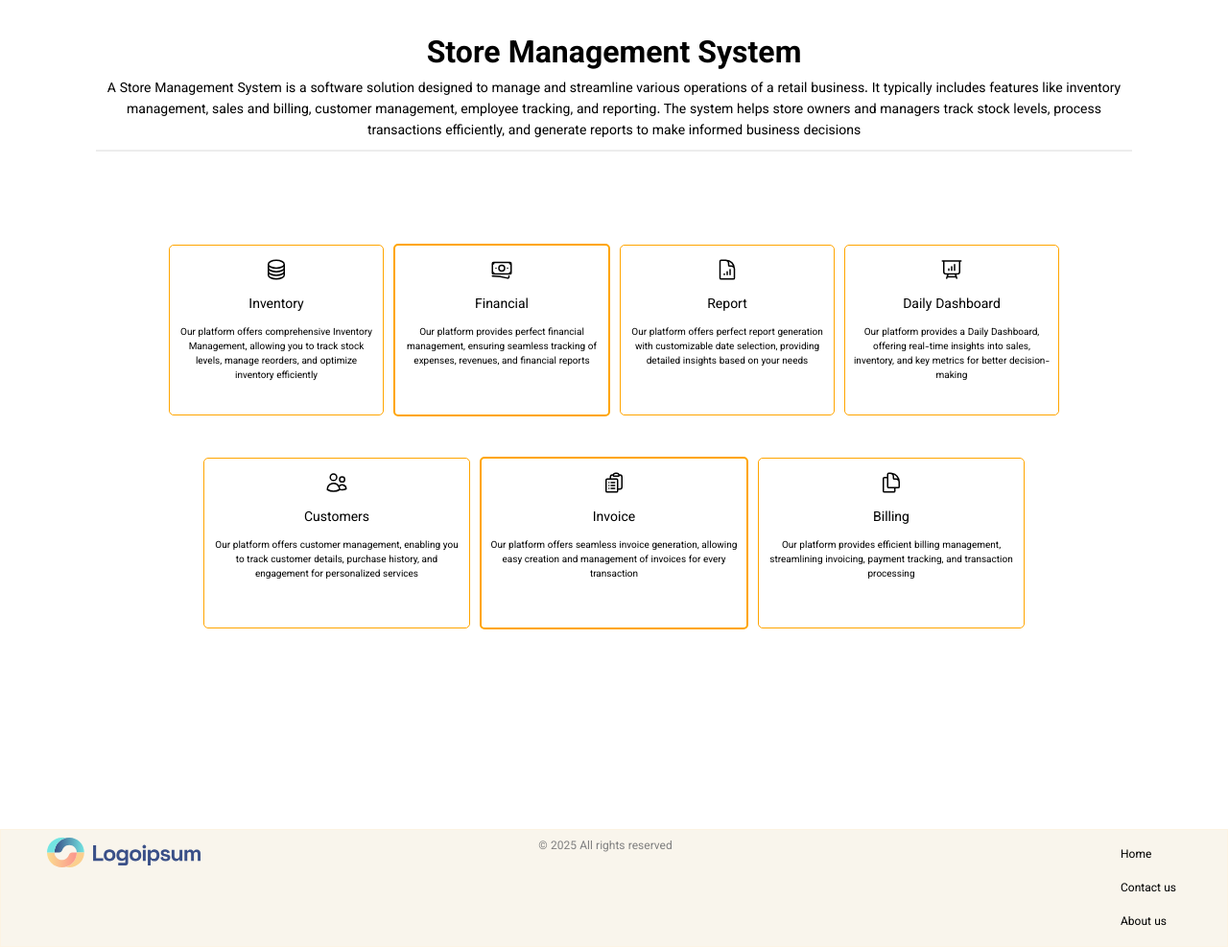
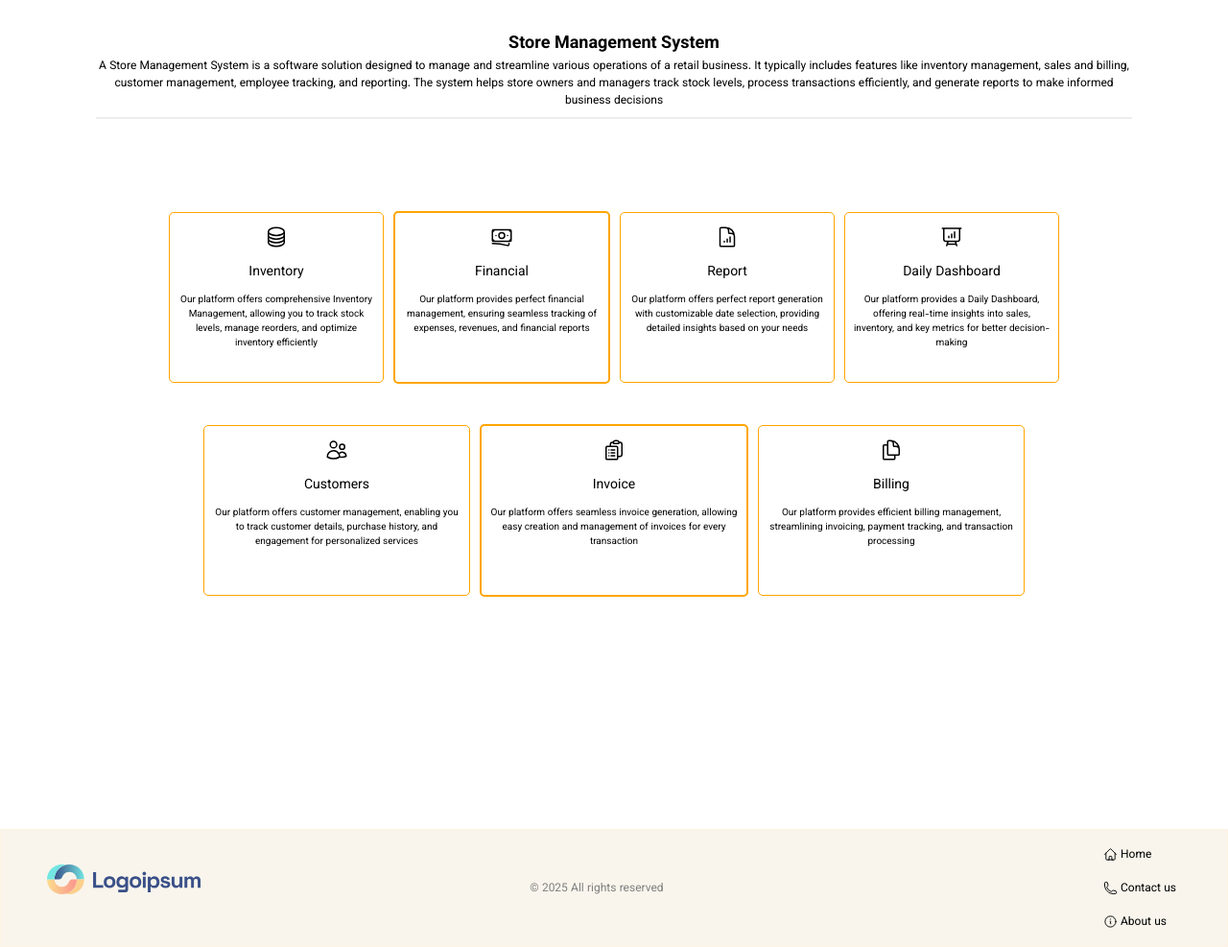
Before and after one commit to Esmat-Farjad/Commerce, a Django app: page / in a window 1280 px wide. Shown: the part 65-1052 px from the top of the page at 96% size. Run offline with Django 5.2, Linux system fonts and the light colour scheme; style sheets or scripts are compiled from the project's sources; some libraries are stand-ins or nearby versions; some web fonts are replaced.

Commit message:
footer fixed

```diff
--- a/src/static/styles/layout/_common.scss
+++ b/src/static/styles/layout/_common.scss
@@ -43,9 +43,13 @@
         }
     }
 }
-.size-4{
+.size-6{
     width: 24px;
     height: 24px;
+}
+.size-4{
+    width: 15px;
+    height: 15px;
 }
 
 // landing page styling
@@ -59,11 +63,12 @@
         .title{
             padding: 0px;
             margin: 0px;
+            font-size: 18px;
         }
         .text{
             padding: 0px;
             margin: 0px;
-            font-size: 14px;
+            font-size: 12px;
         }
     }
     .flex-three-col{
--- a/src/static/styles/layout/_footer.scss
+++ b/src/static/styles/layout/_footer.scss
@@ -5,6 +5,7 @@
     .content{
         display: flex;
         flex-direction: row;
+        align-items: center;
         justify-content: space-between;
         .logo-holder{
             width: 50px;
--- a/src/templates/footer.html
+++ b/src/templates/footer.html
@@ -9,13 +9,39 @@
         <div class="menu">
             <ul>
                 <li><a href="#">
+                    <svg xmlns="http://www.w3.org/2000/svg" style="vertical-align: middle;"
+                    fill="none"
+                    viewBox="0 0 24 24"
+                    stroke-width="1.5"
+                    stroke="currentColor"
+                    class="size-4">
+                        <path stroke-linecap="round" stroke-linejoin="round" d="m2.25 12 8.954-8.955c.44-.439 1.152-.439 1.591 0L21.75 12M4.5 9.75v10.125c0 .621.504 1.125 1.125 1.125H9.75v-4.875c0-.621.504-1.125 1.125-1.125h2.25c.621 0 1.125.504 1.125 1.125V21h4.125c.621 0 1.125-.504 1.125-1.125V9.75M8.25 21h8.25" />
+                    </svg>
                     {% trans 'Home' %}
                 </a></li>
                 <li><a href="#">
+                    <svg xmlns="http://www.w3.org/2000/svg" style="vertical-align: middle;"
+                    fill="none"
+                    viewBox="0 0 24 24"
+                    stroke-width="1.5"
+                    stroke="currentColor"
+                    class="size-4">
+                        <path stroke-linecap="round" stroke-linejoin="round" d="M2.25 6.75c0 8.284 6.716 15 15 15h2.25a2.25 2.25 0 0 0 2.25-2.25v-1.372c0-.516-.351-.966-.852-1.091l-4.423-1.106c-.44-.11-.902.055-1.173.417l-.97 1.293c-.282.376-.769.542-1.21.38a12.035 12.035 0 0 1-7.143-7.143c-.162-.441.004-.928.38-1.21l1.293-.97c.363-.271.527-.734.417-1.173L6.963 3.102a1.125 1.125 0 0 0-1.091-.852H4.5A2.25 2.25 0 0 0 2.25 4.5v2.25Z" />
+                    </svg>
+
                     {% trans 'Contact us' %}
                 </a>
                 </li>
                 <li><a href="#">
+                    <svg xmlns="http://www.w3.org/2000/svg" style="vertical-align: middle;"
+                    fill="none"
+                    viewBox="0 0 24 24"
+                    stroke-width="1.5"
+                    stroke="currentColor"
+                    class="size-4">
+                        <path stroke-linecap="round" stroke-linejoin="round" d="m11.25 11.25.041-.02a.75.75 0 0 1 1.063.852l-.708 2.836a.75.75 0 0 0 1.063.853l.041-.021M21 12a9 9 0 1 1-18 0 9 9 0 0 1 18 0Zm-9-3.75h.008v.008H12V8.25Z" />
+                      </svg>
+
                     {% trans 'About us' %}
                 </a></li>
             </ul>
--- a/src/templates/landing-page.html
+++ b/src/templates/landing-page.html
@@ -22,7 +22,7 @@
                     viewBox="0 0 24 24"
                     stroke-width="1.5"
                     stroke="currentColor"
-                    class="size-4">
+                    class="size-6">
                         <path stroke-linecap="round" stroke-linejoin="round" d="M20.25 6.375c0 2.278-3.694 4.125-8.25 4.125S3.75 8.653 3.75 6.375m16.5 0c0-2.278-3.694-4.125-8.25-4.125S3.75 4.097 3.75 6.375m16.5 0v11.25c0 2.278-3.694 4.125-8.25 4.125s-8.25-1.847-8.25-4.125V6.375m16.5 0v3.75m-16.5-3.75v3.75m16.5 0v3.75C20.25 16.153 16.556 18 12 18s-8.25-1.847-8.25-4.125v-3.75m16.5 0c0 2.278-3.694 4.125-8.25 4.125s-8.25-1.847-8.25-4.125" />
                     </svg>
                 </p>
@@ -42,7 +42,7 @@
                     viewBox="0 0 24 24"
                     stroke-width="1.5"
                     stroke="currentColor"
-                    class="size-4">
+                    class="size-6">
                         <path stroke-linecap="round" stroke-linejoin="round" d="M2.25 18.75a60.07 60.07 0 0 1 15.797 2.101c.727.198 1.453-.342 1.453-1.096V18.75M3.75 4.5v.75A.75.75 0 0 1 3 6h-.75m0 0v-.375c0-.621.504-1.125 1.125-1.125H20.25M2.25 6v9m18-10.5v.75c0 .414.336.75.75.75h.75m-1.5-1.5h.375c.621 0 1.125.504 1.125 1.125v9.75c0 .621-.504 1.125-1.125 1.125h-.375m1.5-1.5H21a.75.75 0 0 0-.75.75v.75m0 0H3.75m0 0h-.375a1.125 1.125 0 0 1-1.125-1.125V15m1.5 1.5v-.75A.75.75 0 0 0 3 15h-.75M15 10.5a3 3 0 1 1-6 0 3 3 0 0 1 6 0Zm3 0h.008v.008H18V10.5Zm-12 0h.008v.008H6V10.5Z" />
                     </svg>
                 </p>
@@ -62,7 +62,7 @@
                     viewBox="0 0 24 24"
                     stroke-width="1.5"
                     stroke="currentColor"
-                    class="size-4">
+                    class="size-6">
                         <path stroke-linecap="round" stroke-linejoin="round" d="M19.5 14.25v-2.625a3.375 3.375 0 0 0-3.375-3.375h-1.5A1.125 1.125 0 0 1 13.5 7.125v-1.5a3.375 3.375 0 0 0-3.375-3.375H8.25M9 16.5v.75m3-3v3M15 12v5.25m-4.5-15H5.625c-.621 0-1.125.504-1.125 1.125v17.25c0 .621.504 1.125 1.125 1.125h12.75c.621 0 1.125-.504 1.125-1.125V11.25a9 9 0 0 0-9-9Z" />
                     </svg>
                 </p>
@@ -83,7 +83,7 @@
                     viewBox="0 0 24 24"
                     stroke-width="1.5"
                     stroke="currentColor"
-                    class="size-4">
+                    class="size-6">
                         <path stroke-linecap="round" stroke-linejoin="round" d="M3.75 3v11.25A2.25 2.25 0 0 0 6 16.5h2.25M3.75 3h-1.5m1.5 0h16.5m0 0h1.5m-1.5 0v11.25A2.25 2.25 0 0 1 18 16.5h-2.25m-7.5 0h7.5m-7.5 0-1 3m8.5-3 1 3m0 0 .5 1.5m-.5-1.5h-9.5m0 0-.5 1.5M9 11.25v1.5M12 9v3.75m3-6v6" />
                     </svg>
                 </p>
@@ -104,7 +104,7 @@
                     viewBox="0 0 24 24"
                     stroke-width="1.5"
                     stroke="currentColor"
-                    class="size-4">
+                    class="size-6">
                         <path stroke-linecap="round" stroke-linejoin="round" d="M15 19.128a9.38 9.38 0 0 0 2.625.372 9.337 9.337 0 0 0 4.121-.952 4.125 4.125 0 0 0-7.533-2.493M15 19.128v-.003c0-1.113-.285-2.16-.786-3.07M15 19.128v.106A12.318 12.318 0 0 1 8.624 21c-2.331 0-4.512-.645-6.374-1.766l-.001-.109a6.375 6.375 0 0 1 11.964-3.07M12 6.375a3.375 3.375 0 1 1-6.75 0 3.375 3.375 0 0 1 6.75 0Zm8.25 2.25a2.625 2.625 0 1 1-5.25 0 2.625 2.625 0 0 1 5.25 0Z" />
                     </svg>
                 </p>
@@ -124,7 +124,7 @@
                     viewBox="0 0 24 24"
                     stroke-width="1.5"
                     stroke="currentColor"
-                    class="size-4">
+                    class="size-6">
                         <path stroke-linecap="round" stroke-linejoin="round" d="M9 12h3.75M9 15h3.75M9 18h3.75m3 .75H18a2.25 2.25 0 0 0 2.25-2.25V6.108c0-1.135-.845-2.098-1.976-2.192a48.424 48.424 0 0 0-1.123-.08m-5.801 0c-.065.21-.1.433-.1.664 0 .414.336.75.75.75h4.5a.75.75 0 0 0 .75-.75 2.25 2.25 0 0 0-.1-.664m-5.8 0A2.251 2.251 0 0 1 13.5 2.25H15c1.012 0 1.867.668 2.15 1.586m-5.8 0c-.376.023-.75.05-1.124.08C9.095 4.01 8.25 4.973 8.25 6.108V8.25m0 0H4.875c-.621 0-1.125.504-1.125 1.125v11.25c0 .621.504 1.125 1.125 1.125h9.75c.621 0 1.125-.504 1.125-1.125V9.375c0-.621-.504-1.125-1.125-1.125H8.25ZM6.75 12h.008v.008H6.75V12Zm0 3h.008v.008H6.75V15Zm0 3h.008v.008H6.75V18Z" />
                     </svg>
                 </p>
@@ -144,7 +144,7 @@
                     viewBox="0 0 24 24"
                     stroke-width="1.5"
                     stroke="currentColor"
-                    class="size-4">
+                    class="size-6">
                         <path stroke-linecap="round" stroke-linejoin="round" d="M15.75 17.25v3.375c0 .621-.504 1.125-1.125 1.125h-9.75a1.125 1.125 0 0 1-1.125-1.125V7.875c0-.621.504-1.125 1.125-1.125H6.75a9.06 9.06 0 0 1 1.5.124m7.5 10.376h3.375c.621 0 1.125-.504 1.125-1.125V11.25c0-4.46-3.243-8.161-7.5-8.876a9.06 9.06 0 0 0-1.5-.124H9.375c-.621 0-1.125.504-1.125 1.125v3.5m7.5 10.375H9.375a1.125 1.125 0 0 1-1.125-1.125v-9.25m12 6.625v-1.875a3.375 3.375 0 0 0-3.375-3.375h-1.5a1.125 1.125 0 0 1-1.125-1.125v-1.5a3.375 3.375 0 0 0-3.375-3.375H9.75" />
                     </svg>
                 </p>
```
Also changed, not shown: src/db.sqlite3, 2 other files.
